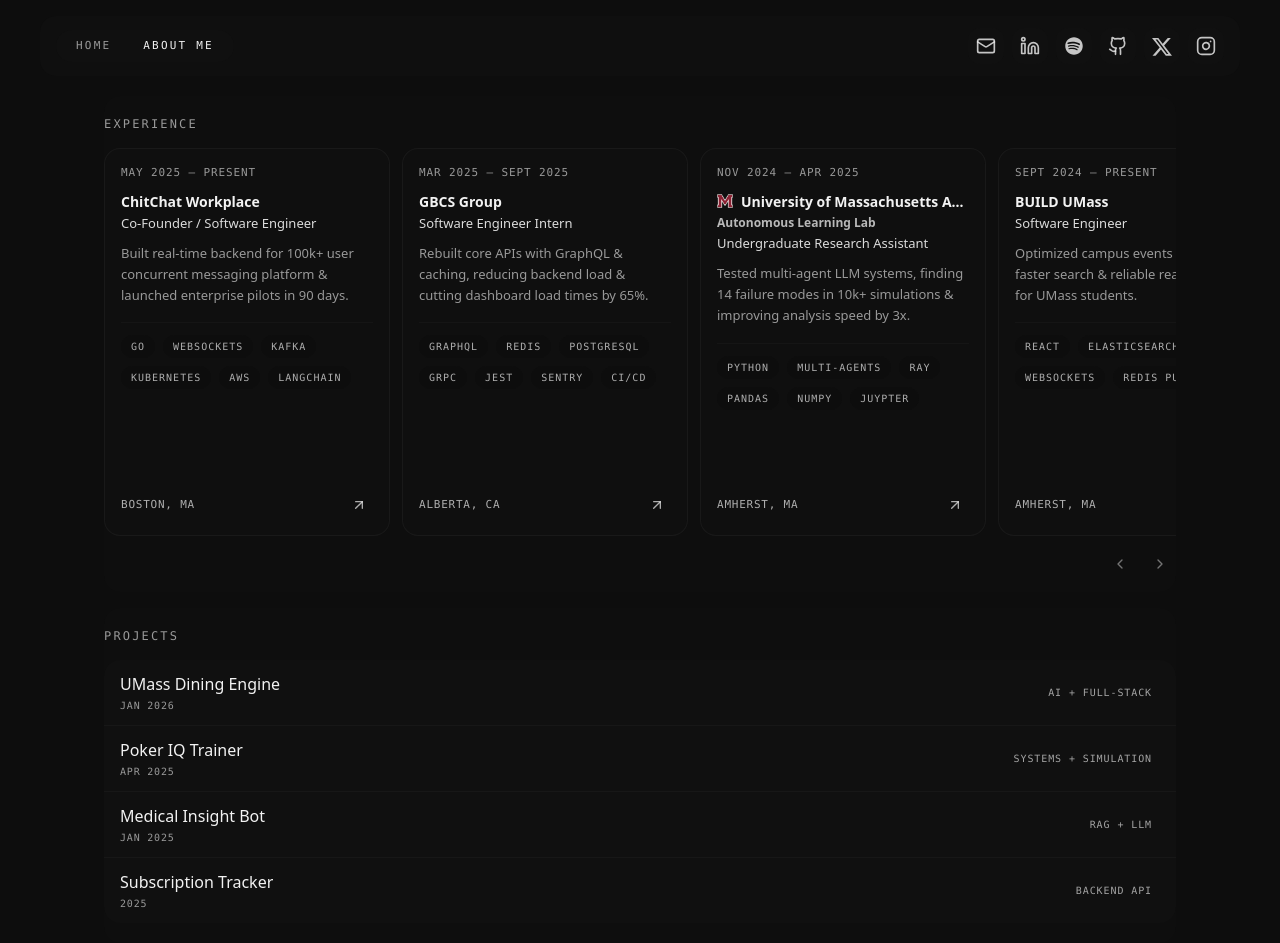
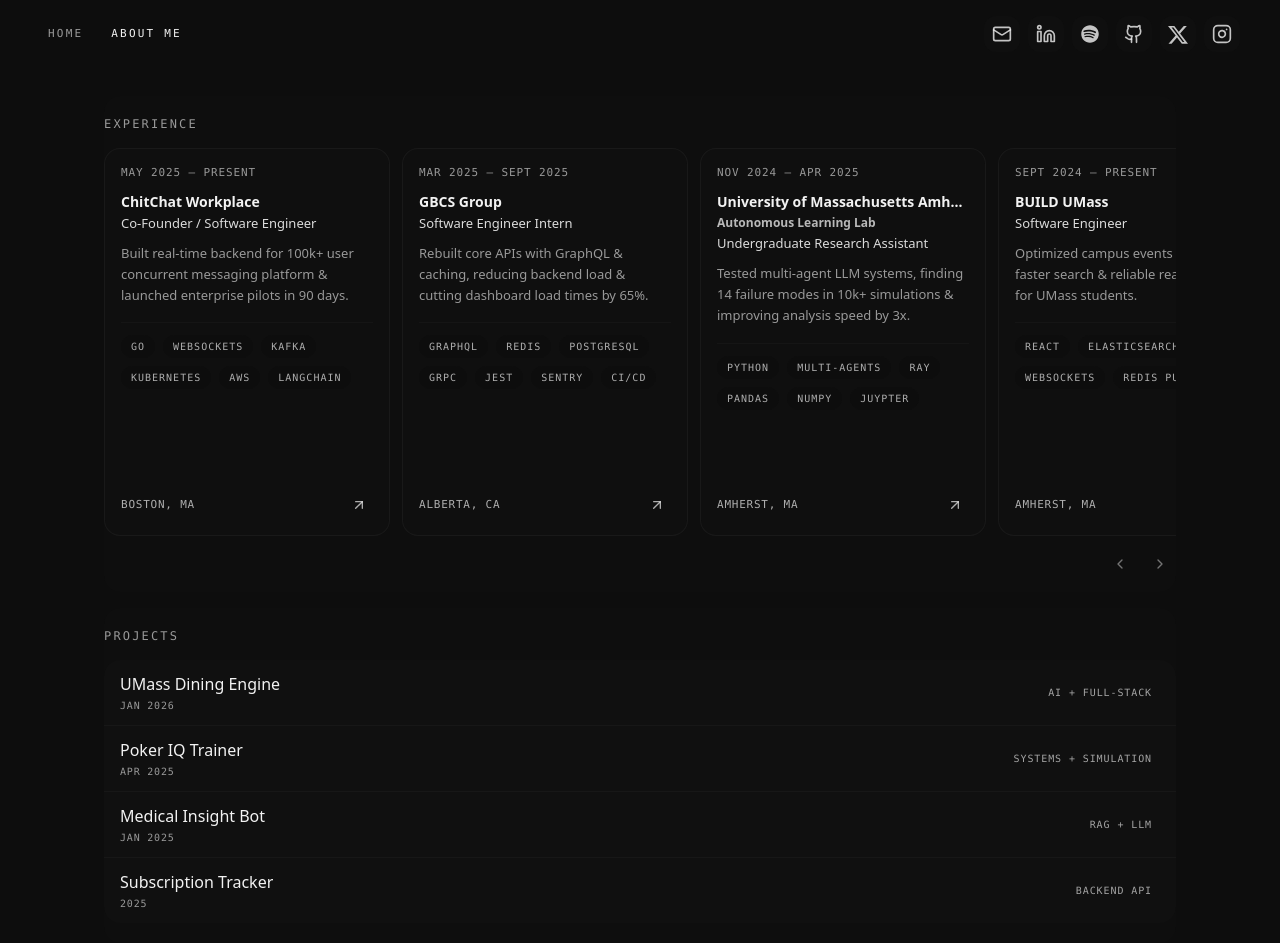
Before and after one commit to justinm5/justin_manoj, a React (Vite) app: page /about in a window 1280 px wide. Built offline with nearby package versions, Linux system fonts and the light colour scheme; the HTML template or start-up script is replaced by a standard one.

Commit message:
revamp pt2

```diff
--- a/src/components/Navigation.tsx
+++ b/src/components/Navigation.tsx
@@ -59,15 +59,15 @@
   return (
     <header className="fixed top-0 left-0 right-0 z-50">
       <div className="mx-auto w-full max-w-[1400px] px-4 sm:px-6 lg:px-10">
-        <div className="mt-4 flex items-center justify-between gap-4 rounded-2xl bg-card/30 px-4 py-3">
-          <nav className="hidden md:flex items-center gap-2 rounded-full bg-card/30 px-2 py-1 text-[11px] font-mono uppercase tracking-[0.2em] text-muted-foreground">
+        <div className="mt-4 flex items-center justify-between gap-4">
+          <nav className="hidden md:flex items-center gap-3 text-[11px] font-mono uppercase tracking-[0.2em] text-muted-foreground">
             {navLinks.map((item) => (
               <NavLink
                 key={item.href}
                 to={item.href}
                 className={({ isActive }) =>
                   cn(
-                    "rounded-full px-3 py-1 transition-colors",
+                    "rounded-full px-2 py-1 transition-colors",
                     isActive ? "text-foreground" : "text-muted-foreground hover:text-foreground",
                   )
                 }
@@ -97,15 +97,15 @@
           </div>
         </div>
 
-        <div className="mt-2 flex items-center justify-center md:hidden">
-          <nav className="flex items-center gap-2 rounded-full bg-card/30 px-2 py-1 text-[10px] font-mono uppercase tracking-[0.2em] text-muted-foreground">
+        <div className="mt-3 flex flex-col items-start gap-3 md:hidden">
+          <nav className="flex items-center gap-3 text-[10px] font-mono uppercase tracking-[0.2em] text-muted-foreground">
             {navLinks.map((item) => (
               <NavLink
                 key={item.href}
                 to={item.href}
                 className={({ isActive }) =>
                   cn(
-                    "rounded-full px-3 py-1 transition-colors",
+                    "rounded-full px-2 py-1 transition-colors",
                     isActive ? "text-foreground" : "text-muted-foreground hover:text-foreground",
                   )
                 }
@@ -114,6 +114,25 @@
               </NavLink>
             ))}
           </nav>
+
+          <div className="flex items-center gap-2">
+            {socialLinks.map((social) => {
+              const Icon = social.icon;
+              const isEmailLink = social.href.startsWith("mailto:");
+              return (
+                <a
+                  key={social.label}
+                  href={social.href}
+                  target={isEmailLink ? undefined : "_blank"}
+                  rel={isEmailLink ? undefined : "noopener noreferrer"}
+                  aria-label={social.label}
+                  className="group rounded-xl p-2 bg-card/30 transition-all duration-300 hover:-translate-y-0.5"
+                >
+                  <Icon className="h-5 w-5 text-foreground/80 group-hover:text-accent transition-colors" />
+                </a>
+              );
+            })}
+          </div>
         </div>
       </div>
     </header>
--- a/src/components/UMassBadge.tsx
+++ b/src/components/UMassBadge.tsx
@@ -6,7 +6,7 @@
 
 export const UMassBadge = ({ className }: UMassBadgeProps) => (
   <img
-    src="public/umass-logo.png"
+    src="/umass-logo.png"
     alt="UMass logo"
     className={cn("inline-block h-8 w-8 object-contain", className)}
     loading="lazy"
--- a/src/pages/About.tsx
+++ b/src/pages/About.tsx
@@ -1,7 +1,6 @@
 import { useEffect, useRef, useState } from "react";
 import { ArrowUpRight, ChevronLeft, ChevronRight } from "lucide-react";
 import { PageLayout } from "@/components/PageLayout";
-import { UMassBadge } from "@/components/UMassBadge";
 
 type ExperienceCard = {
   period: string;
@@ -198,11 +197,8 @@
                 </div>
 
                 <div className="mt-2.5 space-y-1">
-                  <p className="flex min-w-0 items-center gap-2 text-[14px] font-semibold leading-snug text-foreground">
-                    {experience.company === "University of Massachusetts Amherst" ? (
-                      <UMassBadge className="h-4 w-4" />
-                    ) : null}
-                    <span className="truncate">{experience.company}</span>
+                  <p className="truncate text-[14px] font-semibold leading-snug text-foreground">
+                    {experience.company}
                   </p>
                   {experience.companySecondary ? (
                     <p className="truncate text-[12px] font-semibold leading-snug text-foreground/75">
--- a/src/pages/Index.tsx
+++ b/src/pages/Index.tsx
@@ -33,7 +33,7 @@
     <PageLayout width="wide" contentClassName="pb-8">
       <div id="home" className="flex flex-col">
         <section className="grid gap-3 lg:gap-4 lg:grid-cols-[minmax(0,1.1fr)_minmax(0,1fr)]">
-          <div className="min-w-0 relative rounded-2xl overflow-hidden bg-card/20 min-h-[320px] sm:min-h-[400px]">
+          <div className="min-w-0 relative rounded-2xl overflow-hidden bg-card/20 min-h-[300px] sm:min-h-[380px]">
             <img
               src="/profile.jpg"
               alt="Justin Manoj"
@@ -48,7 +48,7 @@
           </div>
 
           <aside className="min-w-0 flex flex-col gap-3">
-            <div className="rounded-2xl p-6 bg-card/20">
+            <div className="rounded-2xl p-5 bg-card/20">
               <div>
                 <p className="flex items-center gap-2 text-xs font-mono uppercase tracking-[0.18em] text-muted-foreground">
                   <GraduationCap className="h-3.5 w-3.5" />
```
